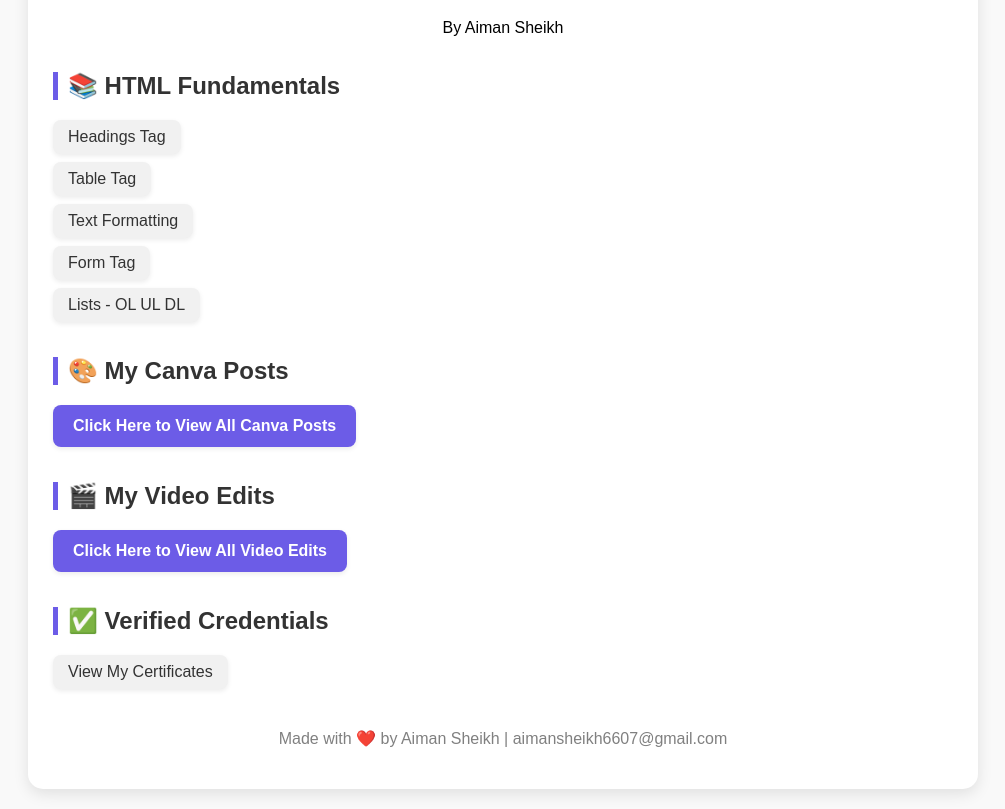
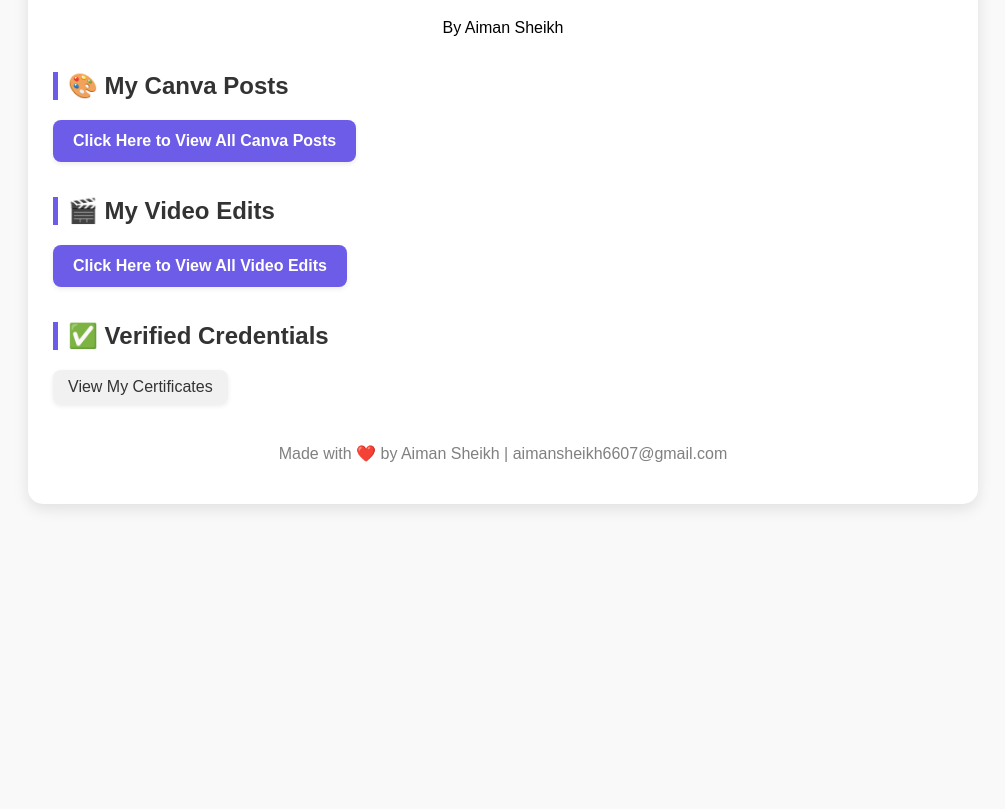
Before and after one commit to aim-stack-labs/creative-studio, a plain HTML site: page index.html in a window 1280 px wide. Shown: the part 106-915 px from the top of the page, without its empty margins (137-1142 px from the left). After the commit the page ends 800 px from the top, so only its background shows below. Drawn offline with Linux system fonts and the light colour scheme.

Commit message:
Update index.html

```diff
--- a/index.html
+++ b/index.html
@@ -19,16 +19,6 @@ a.main-btn{background:#6c5ce7;color:white;padding:12px 20px;font-weight:bold;}
 <div class="main">
 <h1>Welcome to My HTML Lab</h1>
 <p style="text-align:center;">By Aiman Sheikh</p>
-
-<h2>📚 HTML Fundamentals</h2>
-<ul>
-<li><a href="dev-labs/html-fundamentals/Headings-Tag.html">Headings Tag</a></li>
-<li><a href="dev-labs/html-fundamentals/Table-Tag.html">Table Tag</a></li>
-<li><a href="dev-labs/html-fundamentals/Text-Formatting.html">Text Formatting</a></li>
-<li><a href="dev-labs/html-fundamentals/Form-Tag.html">Form Tag</a></li>
-<li><a href="dev-labs/html-fundamentals/ol,ul,dl.html">Lists - OL UL DL</a></li>
-</ul>
-
 <h2>🎨 My Canva Posts</h2>
 <ul>
 <li><a class="main-btn" href="canva-posts/">Click Here to View All Canva Posts</a></li>
```
